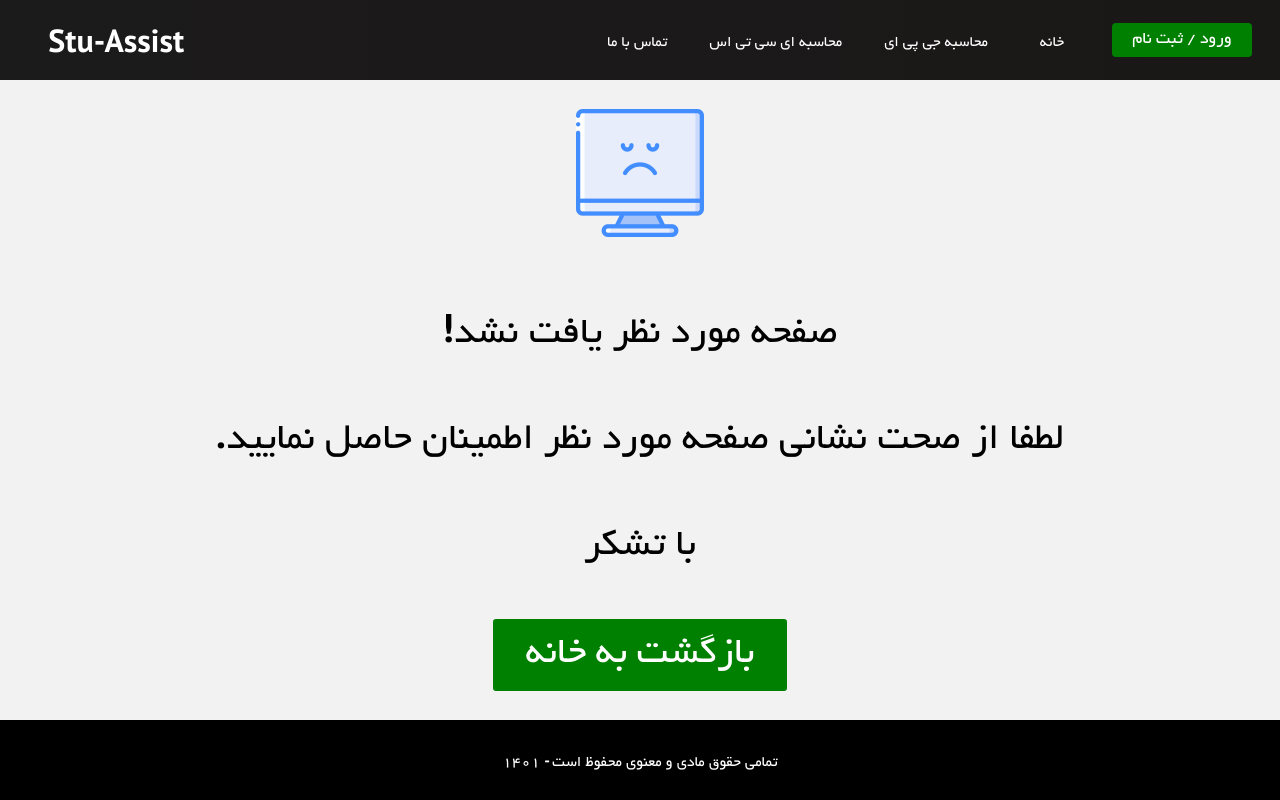
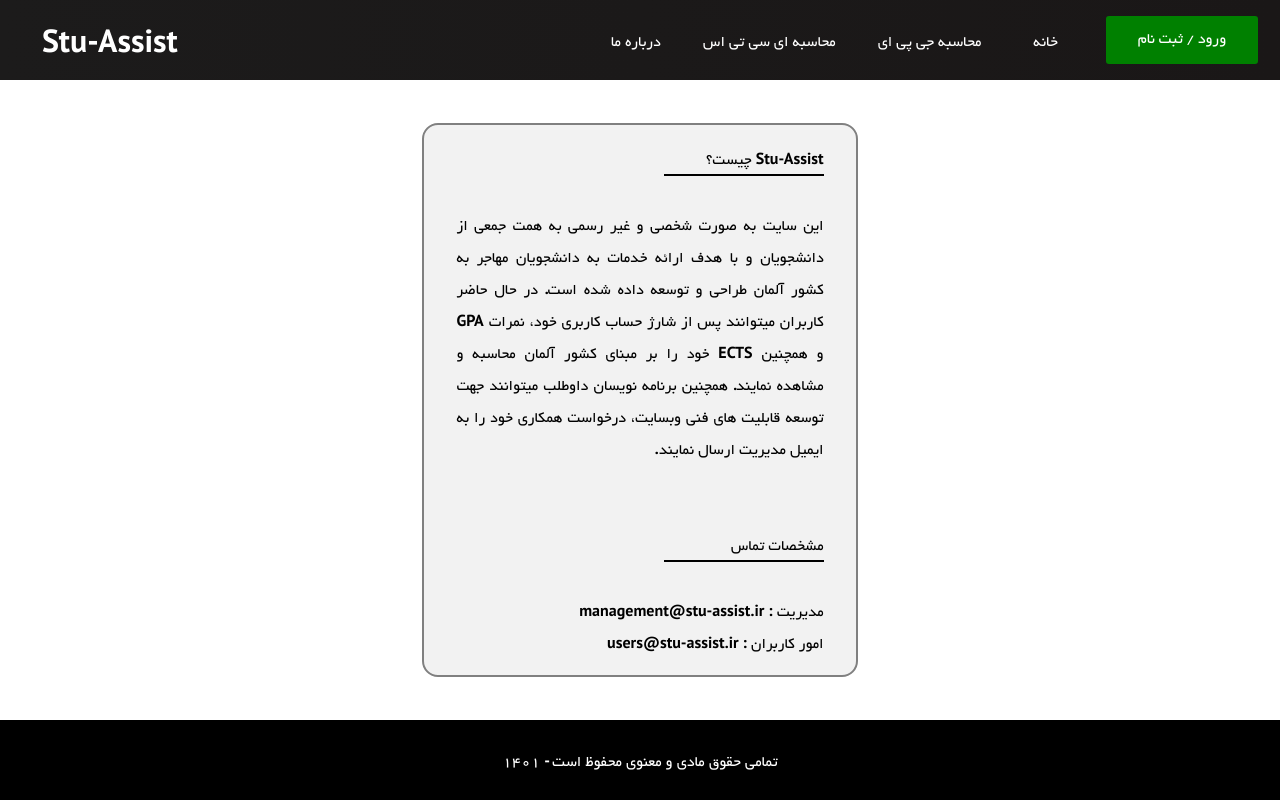
Before and after one commit to mohammadJaliliTorkamani/stu_assist, a React (Create React App) app: page /about-us in a window 1280 px wide. Built offline with nearby package versions, Linux system fonts and the light colour scheme.

Commit message:
useless items were all removed

```diff
--- a/src/App.tsx
+++ b/src/App.tsx
@@ -1,11 +1,11 @@
 
 import { useEffect, useState } from 'react'
-import { Routes, Route, useLocation, BrowserRouter as Router } from 'react-router-dom';
+import { Routes, Route, useLocation } from 'react-router-dom';
 import { AntiProtectedRoute } from './components/AntiProtectedRoute copy';
 import Footer from './components/Footer';
 import Header from './components/Header';
 import { ProtectedRoute } from './components/ProtectedRoute';
-import ContactUs from './pages/ContactUs';
+import AboutUs from './pages/AboutUs';
 import ECTSCalculator from './pages/ECTSCalculator';
 import GPACalculator from './pages/GPACalculator';
 import Home from './pages/Home';
@@ -14,8 +14,7 @@ import NotFound from './pages/NotFound';
 import OTP from './pages/OTP';
 import PaymentResult from './pages/PaymentResult';
 import Profile from './pages/Profile';
-import TermsOfUse from './pages/TermsOfUse';
-import { contactLinks, footerPages, headerPages } from './utils/Constants';
+import { headerPages } from './utils/Constants';
 
 function App() {
   const [showHeaderFooter, setShowHeaderFooter] = useState(true)
@@ -31,13 +30,12 @@ function App() {
       <Routes>
         <Route path='login' element={<AntiProtectedRoute> <Login /></AntiProtectedRoute>} />
         <Route path='/' element={<Home />} />
-        <Route path='terms-of-use' element={<TermsOfUse />} />
         <Route path='profile' element={
           <ProtectedRoute>
             <Profile />
           </ProtectedRoute>
         } />
-        <Route path='contact-us' element={<ContactUs />} />
+        <Route path='about-us' element={<AboutUs />} />
         <Route path='otp-verification' element={<AntiProtectedRoute><OTP /></AntiProtectedRoute>} />
         <Route path='ects-calculator' element={<ECTSCalculator />} />
         <Route path='gpa-calculator' element={<GPACalculator />} />
--- a/src/components/Button.css
+++ b/src/components/Button.css
@@ -3,22 +3,22 @@
 }
 
 .btn {
-    padding: 8px 20px;
-    border-radius: 4px;
+    padding-right: 2rem;
+    padding-left: 2rem;
+    padding-top: 1rem;
+    padding-bottom: 1rem;
+    border-radius: 3px;
     outline: none;
     border: none;
-    font-size: 18px;
+    font-size: 1em;
     color: #fff;
     cursor: pointer;
     background-color: var(--primary);
 }
 
 .btn:hover {
-    padding: 6px 18px;
-    transition: all 0.3s ease-out;
-    background-color: transparent;
-    color: #fff;
-    border-radius: 4px;
+    transition: all 0.33s ease-out;
+    background-color: white;
+    color: green;
     border: 2px solid var(--primary);
-    transition: all 0.3s ease-out;
 }
--- a/src/components/Button.tsx
+++ b/src/components/Button.tsx
@@ -1,34 +1,19 @@
 import styled from "@emotion/styled"
-
-const Container = styled.button`
-    color: white;
-    border: 0px solid green;
-    border-radius: 3px;
-    font-size: 1em;
-    cursor: pointer;
-    padding-left: 2rem;
-    padding-right: 2rem;
-    padding-top: 1rem;
-    padding-bottom: 1rem;
-`;
+import './Button.css'
 
 interface IProps {
     title: string,
-    color?: string,
     reference?: any,
-    onClick: (e: React.MouseEvent<HTMLButtonElement>) => void
+    onClick?: (e: React.MouseEvent<HTMLButtonElement>) => void
 }
 
-function Button({ title, onClick, color = "green", reference = null }: IProps) {
+function Button({ title, onClick, reference = null }: IProps) {
     return (
-        <Container
-            style={{
-                background: color,
-                color: ((color === "white" || color === "#ffffff" || color === "#fff") ? "black" : "white")
-            }}
+        <button
+            className="btn"
             ref={reference}
-            onClick={(e) => onClick(e)}>{title}
-        </Container>
+            onClick={(e) => onClick!(e)}>{title}
+        </button>
     )
 }
 
--- a/src/components/Button1.css
+++ /dev/null
@@ -1,24 +0,0 @@
-:root {
-    --primary: green;
-  }
-
-  .btn {
-    padding: 8px 20px;
-    border-radius: 4px;
-    outline: none;
-    border: none;
-    font-size: 18px;
-    color: #fff;
-    cursor: pointer;
-    background-color: var(--primary);
-  }
-
-  .btn:hover {
-    padding: 6px 18px;
-    transition: all 0.3s ease-out;
-    background-color: transparent;
-    color: #fff;
-    border-radius: 4px;
-    border: 2px solid var(--primary);
-    transition: all 0.3s ease-out;
-  }
--- a/src/components/Button1.tsx
+++ /dev/null
@@ -1,19 +0,0 @@
-import React, { useEffect, useState } from 'react';
-import './Button1.css';
-import { Link } from 'react-router-dom';
-import { useLocalStorage } from '../utils/useLocalStorage';
-
-export function Button1() {
-    const [token,] = useLocalStorage('token', null)
-    const [isUser, setIsUser] = useState(true)
-
-    useEffect(() => {
-        setIsUser(token !== null)
-    }, [token])
-
-    return (
-        <Link to={!isUser ? 'login' : 'profile'}>
-            <button className='btn'>{!isUser ? "ورود / ثبت نام" : "حساب کاربری"}</button>
-        </Link>
-    );
-}
--- a/src/components/Header.tsx
+++ b/src/components/Header.tsx
@@ -1,10 +1,8 @@
 import styled from "@emotion/styled"
 import { useEffect, useState } from "react";
-import { Link, NavLink } from "react-router-dom";
+import { Link } from "react-router-dom";
 import { useLocalStorage } from "../utils/useLocalStorage";
 import Button from "./Button";
-import { Button1 } from "./Button1";
-import Dropdown from "./DropDown";
 import './Header.css'
 
 const NavBar = styled.nav`
@@ -14,58 +12,6 @@ const NavBar = styled.nav`
     justify-content: center;
     align-items: center;
     fontSize: 1.2rem;
-`
-
-const Banner = styled.div`
-    background: #176327;
-    height: 13rem;
-    width: 100%;
-    align-items: center;
-    display: flex;
-    flex-direction: row;
-    justify-content: space-between;
-    background-size: 100%;
-`
-
-const Options = styled.div`
-    display: flex;
-    flex-direction : row;
-`
-
-const optionActiveStyle = {
-    textDecoration: 'none',
-    color: '#11a841',
-    paddingLeft: '3rem',
-    paddingRight: '3rem',
-    cursor: 'pointer',
-    alignSelf: 'center'
-}
-
-const optionDeactiveStyle = {
-    textDecoration: 'none',
-    color: 'white',
-    paddingLeft: '3rem',
-    paddingRight: '3rem',
-    cursor: 'pointer',
-    alignSelf: 'center'
-}
-
-const welcomeStyle = {
-    padding: '8px 20px',
-    borderRadius: '4px',
-    outline: 'none',
-    border: 'none',
-    fontSize: '18px',
-    color: '#fff',
-    cursor: 'pointer',
-    backgroundColor: 'green',
-    textDecoration: 'none   '
-}
-
-const Title = styled.div`
-    color:white;
-    margin: 3rem;
-    font-size: 1.2em;
 `
 
 interface TextLink {
@@ -81,11 +27,8 @@ interface IProps {
 
 function Header({ pages }: IProps) {
     const [click, setClick] = useState(false);
-    const [dropdown, setDropdown] = useState(false);
-
     const handleClick = () => setClick(!click);
     const closeMobileMenu = () => setClick(false);
-
     const [token,] = useLocalStorage('token', null)
     const [isUser, setIsUser] = useState(true)
 
@@ -105,11 +48,11 @@ function Header({ pages }: IProps) {
                 <ul className={click ? 'nav-menu active' : 'nav-menu'}>
                     <li className='nav-item'>
                         <Link
-                            to='/contact-us'
+                            to='/about-us'
                             className='nav-links'
                             onClick={closeMobileMenu}
                         >
-                            تماس با ما
+                            درباره ما
                         </Link>
                     </li>
                     <li className='nav-item'>
@@ -145,7 +88,9 @@ function Header({ pages }: IProps) {
                         </Link>
                     </li>
                 </ul>
-                <Button1 />
+                <Link to={!isUser ? 'login' : 'profile'}>
+                    <Button title={!isUser ? "ورود / ثبت نام" : "حساب کاربری"} />
+                </Link>
             </NavBar>
         </>
     );
--- a/src/pages/ContactUs.tsx
+++ b/src/pages/AboutUs.tsx
@@ -1,7 +1,7 @@
 import styled from "@emotion/styled";
 import { useEffect } from "react";
 import { Link } from "react-router-dom";
-import { contactLinks } from "../utils/Constants";
+import { contactLinks, TOUContent } from "../utils/Constants";
 
 const TextContiner = styled.div`
     display: flex;
@@ -40,7 +40,7 @@ const Separator = styled.div`
     margin-bottom: 2rem;
 `
 
-function ContactUs() {
+function AboutUs() {
     useEffect(() => {
         document.title = "Stu Assist | تماس با ما"
     }, [])
@@ -48,6 +48,14 @@ function ContactUs() {
     return (
         <TextContiner>
             <TextBox>
+                Stu-Assist چیست؟
+                <Separator />
+                {
+                    TOUContent
+                }
+                <br />
+                <br />
+                <br />
                 مشخصات تماس
                 <Separator />
                 {
@@ -61,4 +69,4 @@ function ContactUs() {
     )
 }
 
-export default ContactUs
+export default AboutUs
--- a/src/pages/TermsOfUse.tsx
+++ /dev/null
@@ -1,43 +0,0 @@
-import styled from "@emotion/styled";
-import { useEffect } from "react";
-import { TOUContent } from "../utils/Constants";
-
-const TextContiner = styled.div`
-    display: flex;
-    flex-direction: column;
-    justify-content: center;
-    padding-left: 10%;
-    padding-right: 10%;
-    height: calc(100vh - 160px);
-    direction: rtl;
-`
-
-const TextBox = styled.div`
-    display: flex;
-    flex:1;
-    color: black;
-    background: #f2f2f2;
-    padding-top: 4%;
-    padding-bottom: 4%;
-    padding-left: 2rem;
-    padding-right: 2rem;
-    text-align: justify;
-    border: 2px solid gray;
-    border-radius: 1rem;
-    line-height: 2rem;
-`
-
-function TermsOfUse() {
-
-    useEffect(() => {
-        document.title = "Uni Assist | ضوابط استفاده"
-    }, [])
-
-    return (
-        <TextContiner>
-            <TextBox>{TOUContent}</TextBox>
-        </TextContiner>
-    )
-}
-
-export default TermsOfUse
--- a/src/utils/Constants.tsx
+++ b/src/utils/Constants.tsx
@@ -1,6 +1,3 @@
-import axios from "axios"
-import { useLocalStorage } from "./useLocalStorage"
-
 export const headerPages = [{
   id: 3,
   text: "خانه",
@@ -34,7 +31,7 @@ export const footerPages = [{
 }, {
   id: 5,
   text: "تماس با ما",
-  link: "contact-us"
+  link: "about-us"
 }]
 
 export const contactLinks = [
```
Also changed, not shown: src/components/DropDown.css (deleted, +0 -36 lines), src/components/DropDown.tsx (deleted, +0 -35 lines).
